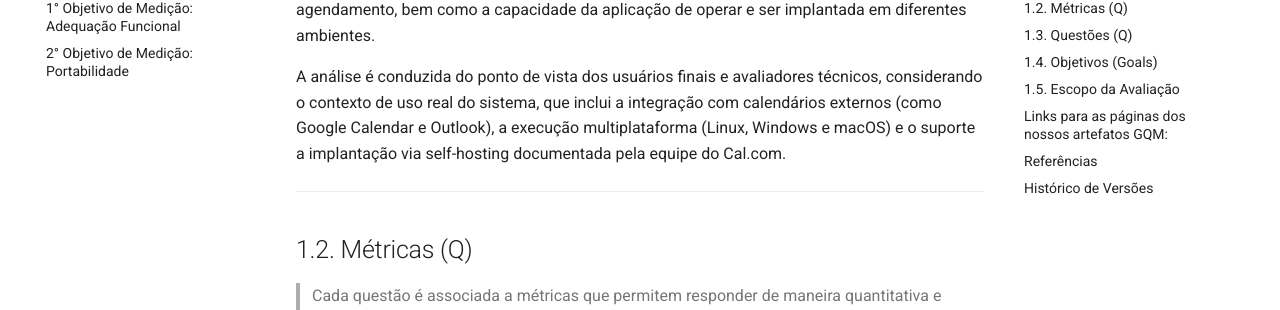
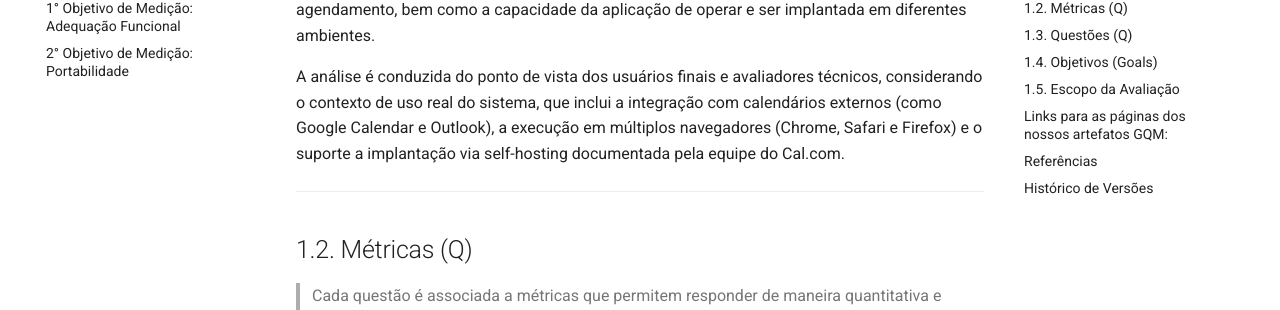
Before and after one commit to FCTE-Qualidade-de-Software-1/2025-2_T01_HEDDY-LAMAR, an MkDocs documentation site: the page built from docs/fase_2/index.md, in a window 1280 px wide and 900 px high, scrolled down 913 px. Shown: the part 193-503 px from the top of the window. Built offline with MkDocs 1.6.1 and Material for MkDocs 9.7.7, drawn with Linux system fonts in a browser that asks for light colours; comment, search, counter and statistics services are not loaded; some of the changed lines change nothing that is shown; some of the changed text lies outside the part shown.

Commit message:
docs: corrige especificação de portabilidade do sistema para diferentes navegadores

```diff
--- a/docs/fase_2/index.md
+++ b/docs/fase_2/index.md
@@ -24,7 +24,7 @@ Analisar o software Cal.com, uma plataforma de agendamento open source e auto-ho
 
 A avaliação busca verificar o grau de completude e correção das funcionalidades essenciais de agendamento, bem como a capacidade da aplicação de operar e ser implantada em diferentes ambientes.
 
-A análise é conduzida do ponto de vista dos usuários finais e avaliadores técnicos, considerando o contexto de uso real do sistema, que inclui a integração com calendários externos (como Google Calendar e Outlook), a execução multiplataforma (Linux, Windows e macOS) e o suporte a implantação via self-hosting documentada pela equipe do Cal.com.
+A análise é conduzida do ponto de vista dos usuários finais e avaliadores técnicos, considerando o contexto de uso real do sistema, que inclui a integração com calendários externos (como Google Calendar e Outlook), a execução em múltiplos navegadores (Chrome, Safari e Firefox) e o suporte a implantação via self-hosting documentada pela equipe do Cal.com.
 
 
 ---
@@ -125,6 +125,7 @@ A análise é conduzida do ponto de vista dos usuários finais e avaliadores té
 | `1.7` | 21/10/2025 | Refina as métricas de portabilidade, desmembrando a métrica M8 para melhor adequação às questões | [Atyrson Souto](https://github.com/Atyrson) |
 | `1.8`  | 21/10/2025 | Ajuste nas questões de adequação funcional e suas métricas  | [Gustavo Haubert](https://github.com/GustavoHaubert) |
 | `1.9`  | 21/10/2025 | Adiciona novas métricas de portabilidade e adiciona critérios de julgamento nas duas tabelas  | [Cairo Florenço](https://github.com/CA1RO) |
-| `2.0`  | 23/10/2025 | Padronização de artefatos e tabelas de acordo com estruturação hierárquica de objetivo, questões e métricas, juntamente da adição de novos conceitos e suas respectivas referências | [Antonio Carvalho](https://github.com/antonioscarvalho) |
-| `2.1`  | 23/10/2025 | Criação de estruturação mais adequada com separação de artefatos | [Antonio Carvalho](https://github.com/antonioscarvalho) |
-| `2.2`  | 24/10/2025 | Adiciona diagramas de Adequação e Portabilidade e atualiza critérios de julgamento nas duas tabelas  | [Cairo Florenço](https://github.com/CA1RO) |
+| `1.10`  | 23/10/2025 | Padronização de artefatos e tabelas de acordo com estruturação hierárquica de objetivo, questões e métricas, juntamente da adição de novos conceitos e suas respectivas referências | [Antonio Carvalho](https://github.com/antonioscarvalho) |
+| `1.11`  | 23/10/2025 | Criação de estruturação mais adequada com separação de artefatos | [Antonio Carvalho](https://github.com/antonioscarvalho) |
+| `1.12`  | 24/10/2025 | Adiciona diagramas de Adequação e Portabilidade e atualiza critérios de julgamento nas duas tabelas  | [Cairo Florenço](https://github.com/CA1RO) |
+| `1.13`  | 25/10/2025 | Corrige especificação de aplicabilidade do sistema em multiplataformas no critério de portabilidade | [Pedro Braga](https://github.com/Stain19) |
```
